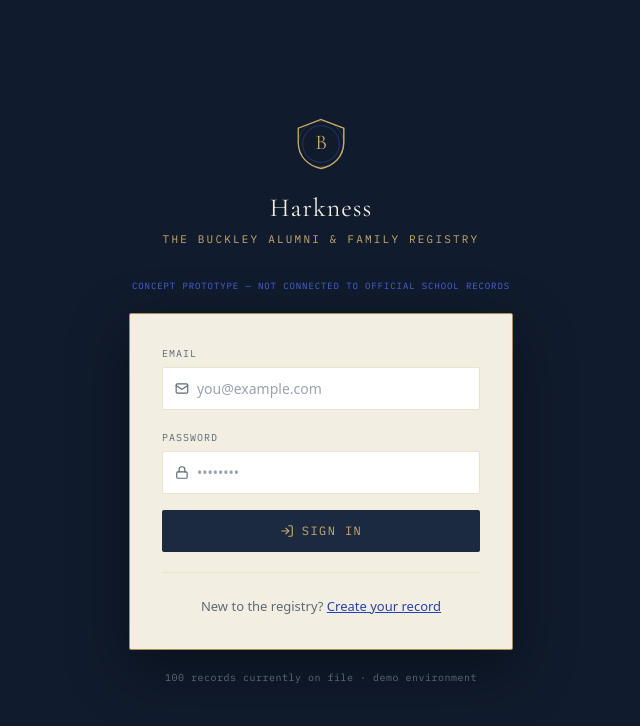
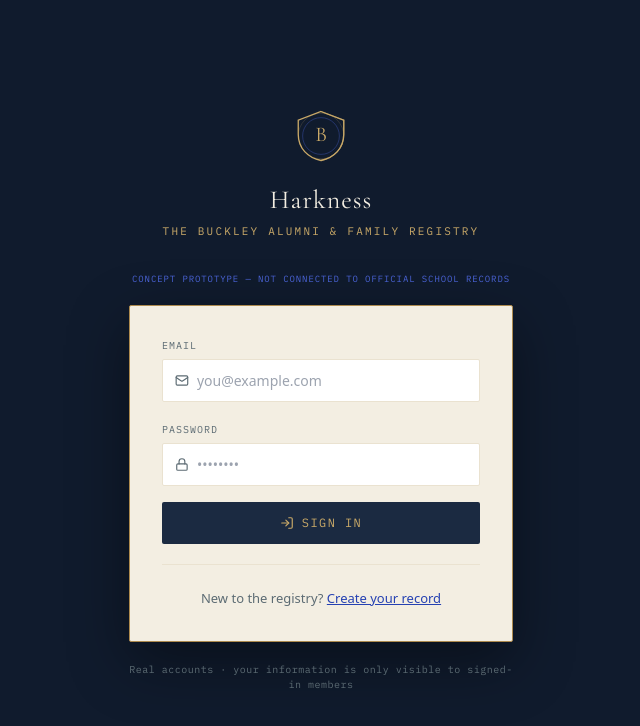
Before and after one commit to cdubois125/Harkness, a React (Vite) app: page / in a window 1280 px wide. Shown: the top 726 px of the page, without its empty margins (319-959 px from the left). Built offline with nearby package versions, Linux system fonts and the light colour scheme.

Commit message:
Update App.jsx

```diff
--- a/src/App.jsx
+++ b/src/App.jsx
@@ -1784,7 +1784,7 @@ export default function App() {
           </div>
 
           <div className="mt-5 text-center" style={{ fontFamily: "IBM Plex Mono, monospace", fontSize: 10, color: SLATE, letterSpacing: "0.05em" }}>
-            100 records currently on file · demo environment
+            Real accounts · your information is only visible to signed-in members
           </div>
         </div>
       </div>
```
